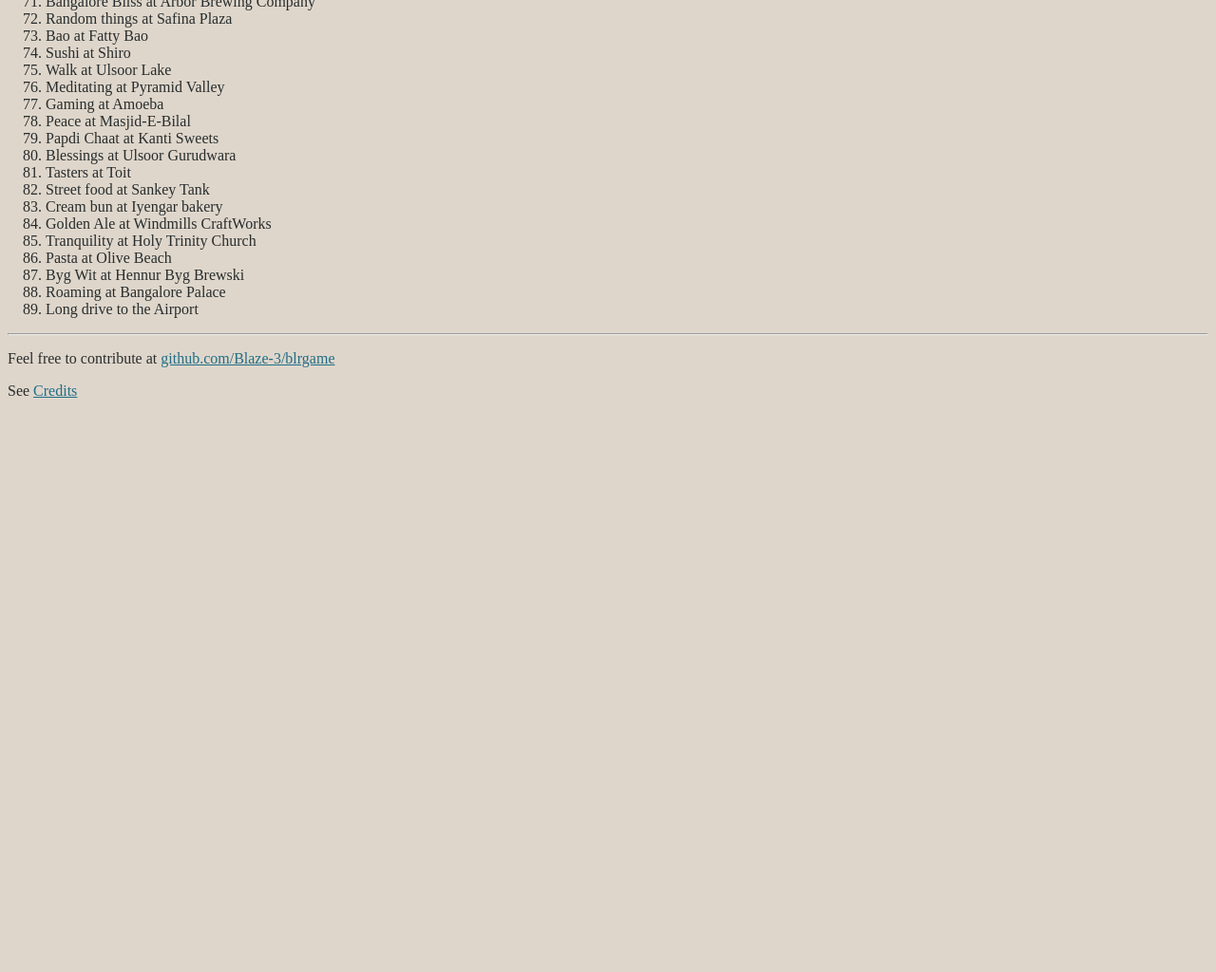
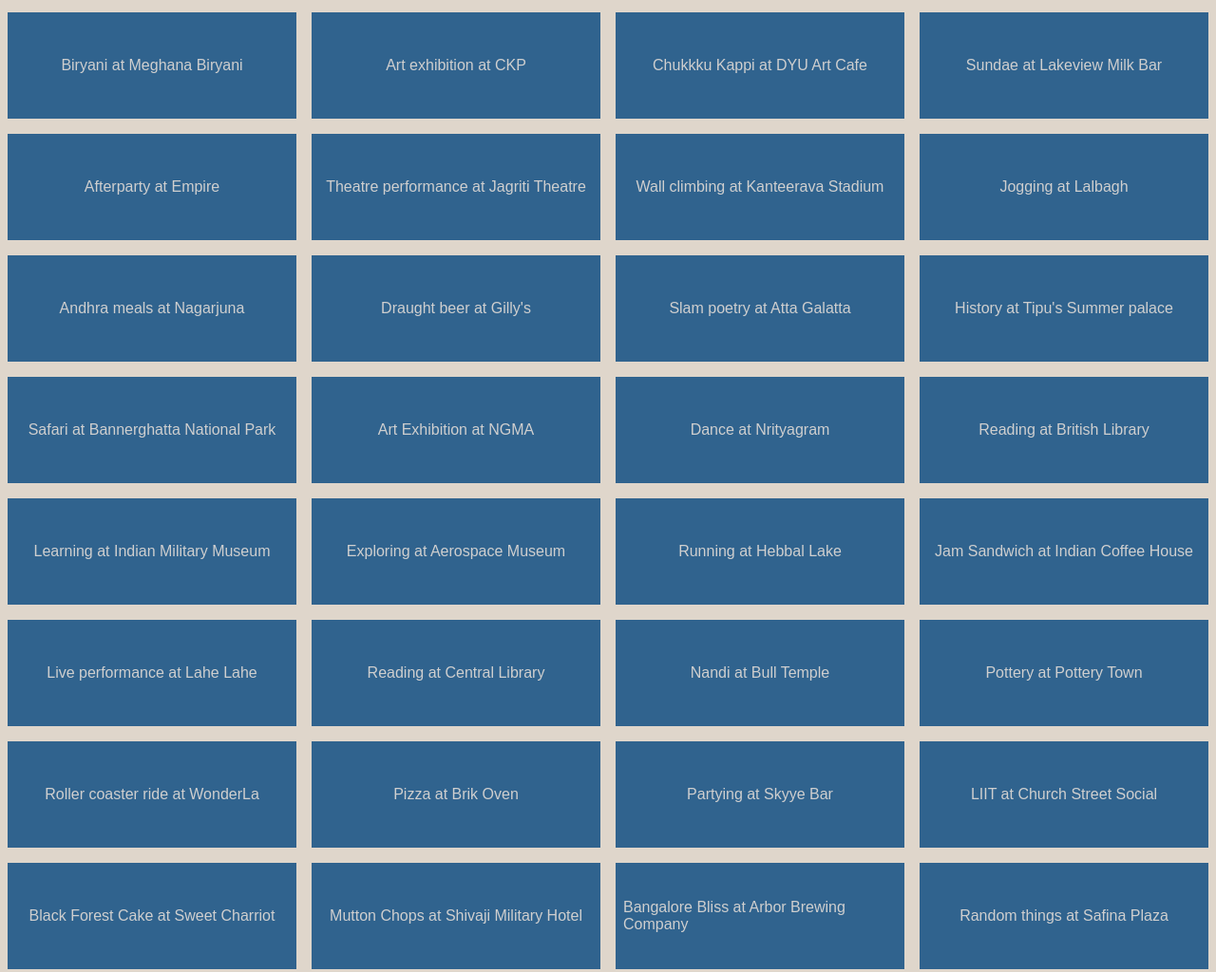
Before and after one commit to Blaze-3/blrgame, a plain HTML site: page index.html in a window 1280 px wide. Shown: the part 1347-2371 px from the top of the page at 95% size. Before the commit the page ends 1784 px from the top, so only its background shows below. Drawn offline with Linux system fonts and the light colour scheme.

Commit message:
make display little better

```diff
--- /dev/null
+++ b/credits/styles.css
@@ -0,0 +1 @@
+@import url('../styles.css');
--- a/index.html
+++ b/index.html
@@ -18,7 +18,7 @@
             Feel free to contribute at <a href="https://github.com/Blaze-3/blrgame">github.com/Blaze-3/blrgame</a>
         </p>
         <p>
-            See <a href="./credits.html">Credits</a>
+            See <a href="./credits/">Credits</a>
         </p>
     </footer>
 </body>
--- a/script.js
+++ b/script.js
@@ -1,8 +1,10 @@
 async function renderList(container) {
-    const list = document.createElement('ol');
+    const list = document.createElement('div');
+    list.classList.add('all-places')
     const data = await (await fetch('./data/places.json')).json()
     data.forEach(place => {
-        const listItem = document.createElement('li');
+        const listItem = document.createElement('div');
+        listItem.classList.add('place');
         listItem.innerText = place.name;
         list.append(listItem);
     })
--- a/styles.css
+++ b/styles.css
@@ -1,15 +1,40 @@
 body {
-    background: #272d2d;
+    background: #003D5B;
     color: #e2e2e2;
+    font-family: sans-serif;
 }
 
 a {
     color: #b3e6f5;
 }
 a:visited {
-    color: #c5b5ef;
+    color: #b59aff;
 }
 
+.all-places {
+    display: grid;
+    grid-template-columns: repeat(auto-fill, minmax(min(100%, 18rem), 1fr));
+    gap: 1rem;
+}
+
+.place {
+    min-height: 6rem;
+    padding: 0.5rem;
+    background: #30638E;
+    color: #cfcfcf;
+    display: grid;
+    place-items: center;
+}
+.place:hover {
+    background: #EDAE49;
+    color: #202020;
+    box-shadow: #00798C 0px 0px 2rem;
+}
+
+footer hr {
+    border-color: #e2e2e2;
+    border-style: solid;
+}
 
 @media (prefers-color-scheme: light) {
 	body {
```
Also changed, not shown: credits/index.html (renamed from credits.html, +1 -0 lines), 1 other file.
